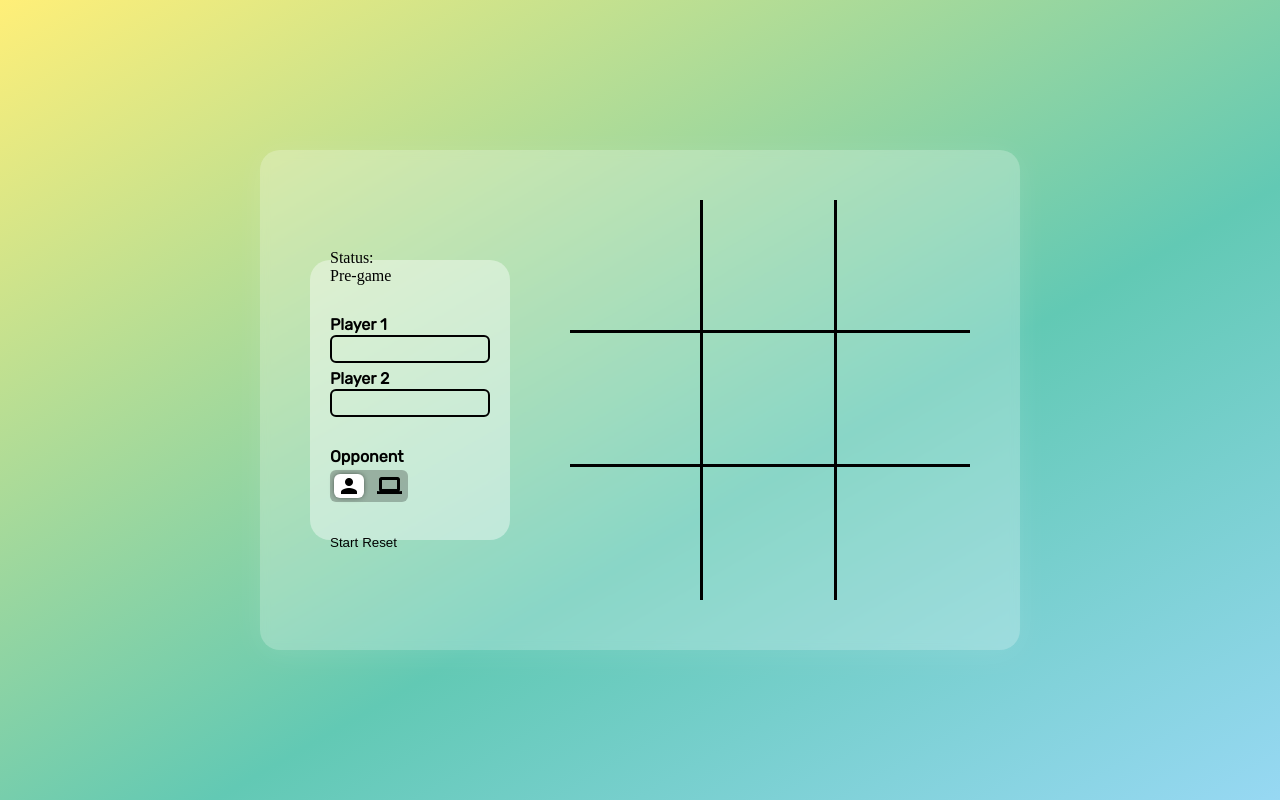
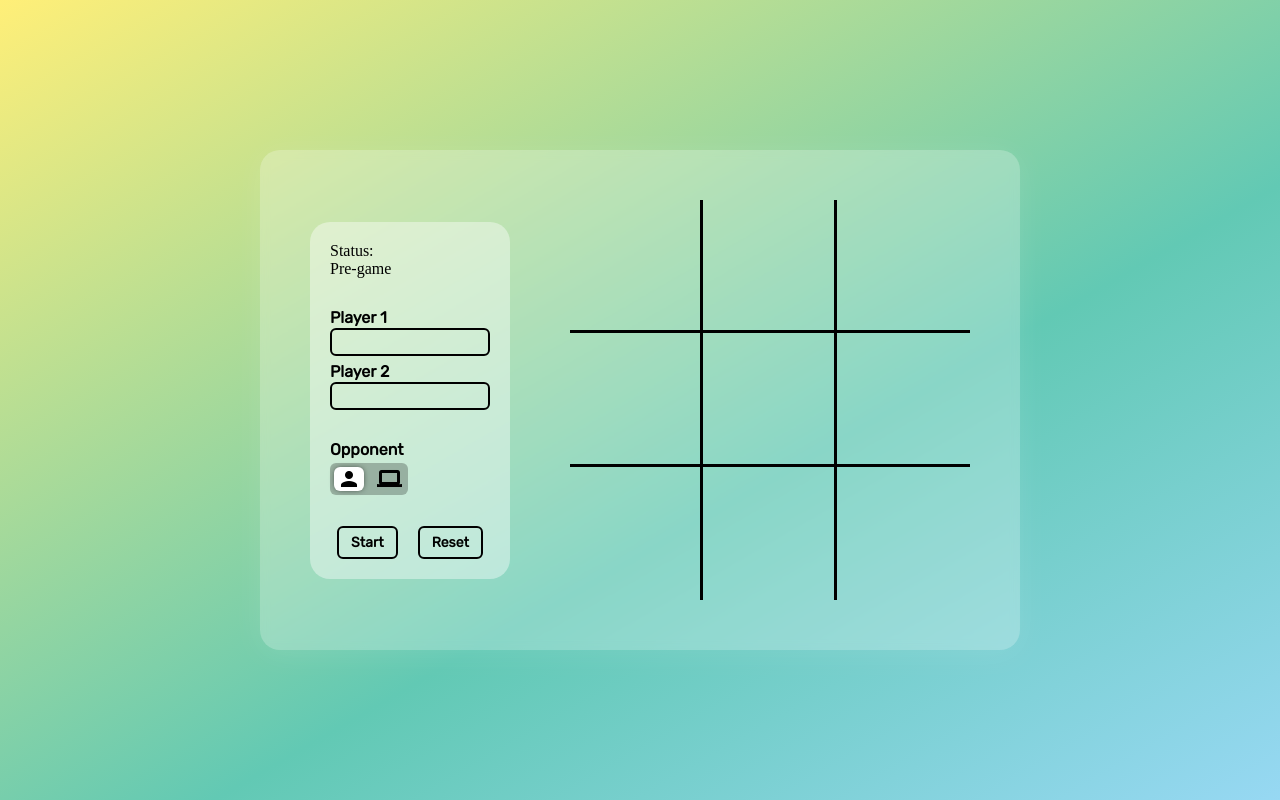
Before and after one commit to derek-graves/tic-tac-toe, a plain HTML site: page index.html in a window 1280 px wide. Drawn offline with Linux system fonts and the light colour scheme.

Commit message:
Style start and reset buttons

```diff
--- a/style.css
+++ b/style.css
@@ -94,7 +94,7 @@ body {
 
 .options {
   width: 200px;
-  height: 70%;
+  height: min-content;
 
   background: rgba(255,255,255,0.4);
   background-attachment: fixed;
@@ -205,6 +205,27 @@ input[type="checkbox"]#opponent:checked + label::before {
   transition: 250ms ease-in-out;
 }
 
+.control-buttons {
+  display: flex;
+  justify-content: center;
+  align-items: center;
+  gap: 20px;
+}
+
+.control-buttons button {
+  font-family: Rubik;
+  font-size: 14px;
+  font-weight: 600;
+
+  padding: 6px 12px;
+  border: 2px solid #000;
+  border-radius: 6px;
+}
+
+.control-buttons button:hover {
+  background: rgba(255,255,255,0.65);
+}
+
 .board-container {
   width: 400px;
   height: 400px;
```
